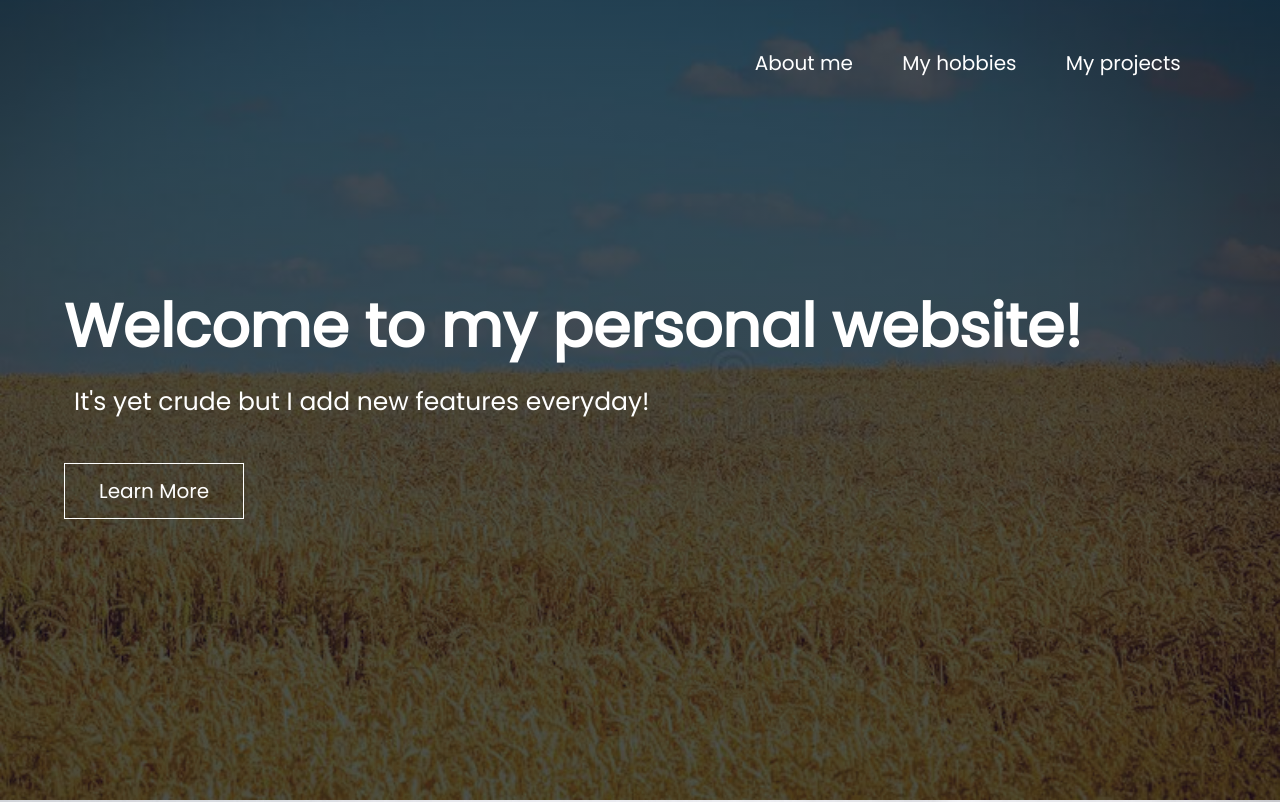
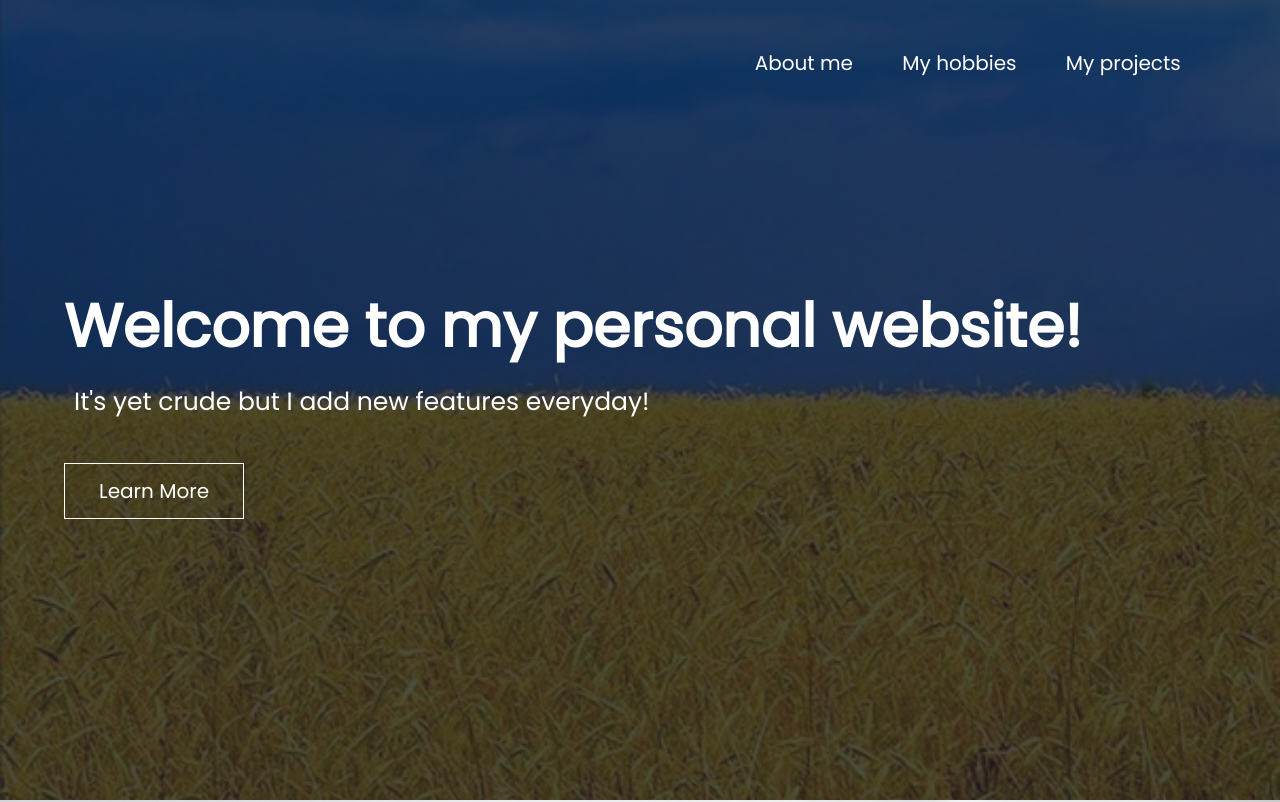
Before and after one commit to BingoYT/BingoYT.github.io, a plain HTML site: page index.html in a window 1280 px wide. Shown: the top 802 px of the page. Drawn offline with Linux system fonts and the light colour scheme.

Commit message:
Update index.css

```diff
--- a/index.css
+++ b/index.css
@@ -27,7 +27,7 @@
 .header {
   width: 100%;
   min-height: 100vh;
-  background-image: linear-gradient(rgba(4, 9, 30, 0.7), rgba(4, 9, 30, 0.7)), url(images/ua.jpg);
+  background-image: linear-gradient(rgba(4, 9, 30, 0.7), rgba(4, 9, 30, 0.7)), url(images/uaaa.jpg);
   background-position: center;
   background-size: cover;
   position: relative;
```
